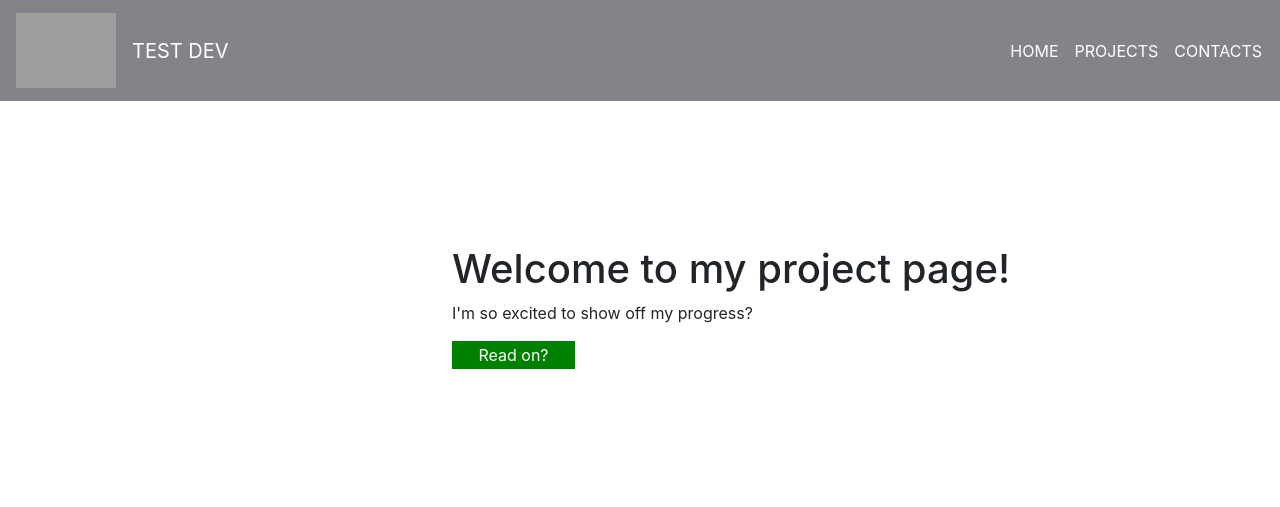
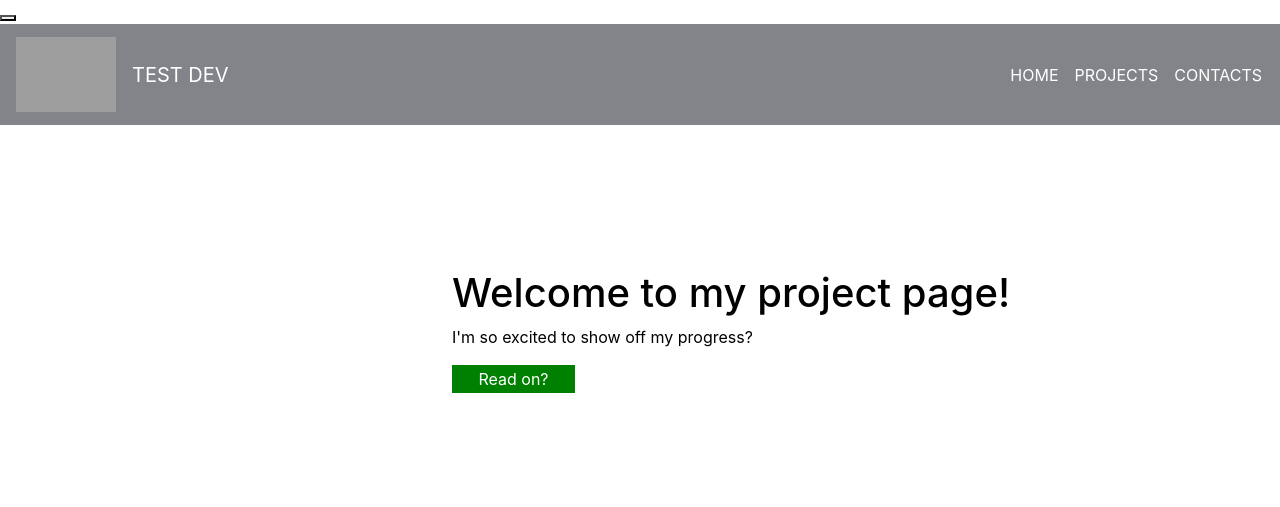
Before and after one commit to Banyan-Labs/collaborate, a React (Create React App) app: page / in a window 1280 px wide. Shown: the top 507 px of the page. Built offline with nearby package versions, Linux system fonts and the light colour scheme; grey boxes are pictures that could not be loaded.

Commit message:
got to get sass working

```diff
--- a/src/App.css
+++ b/src/App.css
@@ -0,0 +1,15 @@
+.light-theme {
+    --text-color: #111;
+    --link-color: #9f0dcd;
+    --background-color: #EEE;
+  }
+  .dark-theme {
+    --text-color: #FFF;
+    --link-color: #faf697;
+    --background-color: #222;
+  }
+  body {
+      background-color: var(--background-color);
+      color: var(--text-color);
+  }
+  a { color: var(--link-color); }
--- a/src/App.js
+++ b/src/App.js
@@ -1,24 +1,24 @@
 
 import React from 'react';
-import ProjectCard from './components/projects/ProjectsCard'
+import ProjectCard from './components/projects/ProjectsCard';
 import './App.css';
 import Navbar from './components/Navbar/Navbar';
 import Jumbotron from './components/Jumbotron/Jumbotron';
 import Footer from './components/Footer/Footer';
-import ContactForm from './components/ContactForm/ContactForm'
-
+import ContactForm from './components/ContactForm/ContactForm';
+import Layout from './Layout';
 
 function App() {
   return (
-    <div className="App">
 
+    <Layout className="App" >
       <Navbar />
       <Jumbotron />
       <ProjectCard />
       <ContactForm />
       <Footer />
+    </Layout>
 
-    </div>
   );
 }
 
--- /dev/null
+++ b/src/Layout.js
@@ -0,0 +1,37 @@
+import React, { useState, useEffect } from "react"
+import ThemeToggle from './components/ThemeToggle/ThemeToggle'
+
+export default function Layout({ children }) {
+    const [lightMode, setLightMode] = useState('default')
+
+    const toggleTheme = () => {
+        const localTheme = window.localStorage.getItem('lightMode')
+        const savedMode = localTheme === 'inverted' ? 'inverted' : 'default'
+        if (savedMode === 'default') {
+            window.localStorage.setItem('lightMode', 'inverted')
+            setLightMode('inverted')
+        } else {
+            window.localStorage.setItem('lightMode', 'default')
+            setLightMode('default')
+        }
+    }
+
+    useEffect(() => {
+        const localTheme = window.localStorage.getItem('lightMode')
+        setLightMode(localTheme)
+        if (localTheme === 'inverted') {
+            document.body.classList.add('is_inverted')
+        }
+        else {
+            document.body.classList.remove('is_inverted')
+        }
+    }, [lightMode])
+
+    return (
+        <div className="layout">
+            <ThemeToggle themeSwitch={toggleTheme} />
+            {children}
+        </div>
+    )
+
+}
--- /dev/null
+++ b/src/components/ThemeToggle/ThemeToggle.js
@@ -0,0 +1,11 @@
+import React from "react"
+export default function ThemeToggle({ themeSwitch = f => f }) {
+    return (
+        <button
+            className="themeToggle"
+            type="button"
+            onClick={themeSwitch}
+            aria-label="change theme color"
+        />
+    )
+}
--- /dev/null
+++ b/src/theme.scss
@@ -0,0 +1,27 @@
+@mixin lightmode() {
+    --text-color: #111;
+    --link-color: #9f0dcd;
+    --background-color: #EEE;
+}
+@mixin darkmode() {
+    --text-color: #FFF;
+    --link-color: #faf697;
+    --background-color: #222;
+}
+
+body {
+    @include lightmode();
+    &.is_inverted {
+        @include darkmode();
+     }
+    @media (prefers-color-scheme: dark) {
+        @include darkmode();
+        &.is_inverted {
+            @include lightmode();
+        }
+    }
+
+    background-color: var(--background-color);
+    color: var(--text-color);
+    a { color: var(--link-color); }
+}
```
Also changed, not shown: 2 other files (tests, documents, lock files or other folders).
